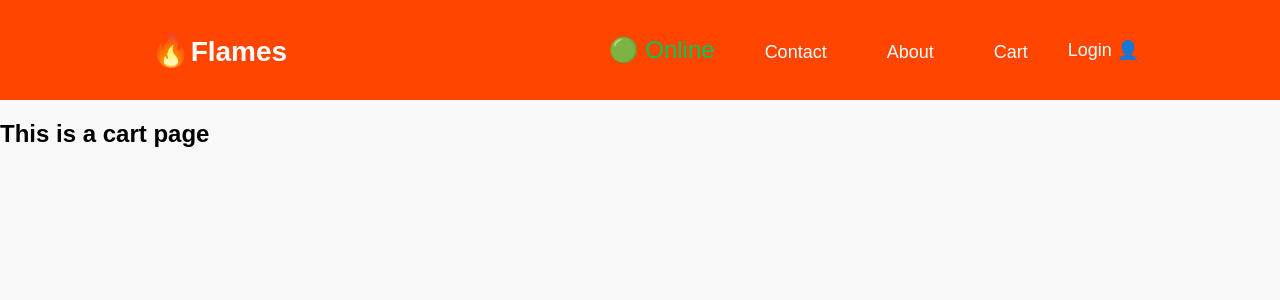
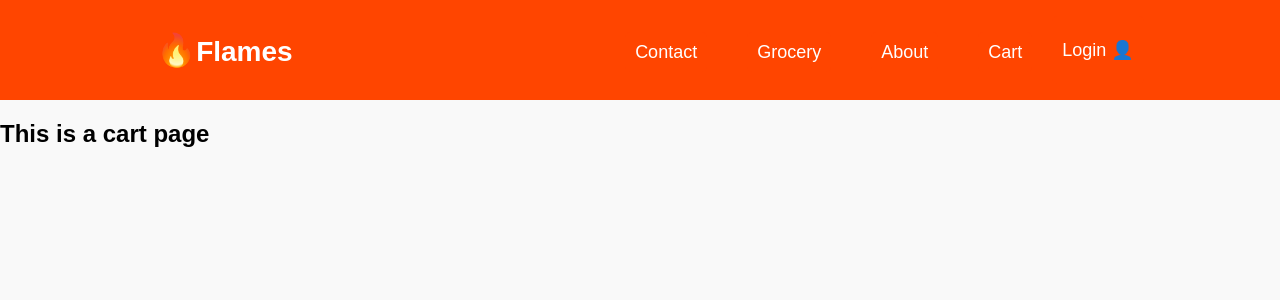
Before and after one commit to Karan-Bharti1/React-Polished, a React (Vite) app: page /cart in a window 1280 px wide. Shown: the top 300 px of the page. Built offline with nearby package versions, Linux system fonts and the light colour scheme.

Commit message:
Implemented Lazy Loading

```diff
--- a/index.css
+++ b/index.css
@@ -370,28 +370,7 @@ justify-content: space-between;
   font-family: 'Segoe UI', Tahoma, Geneva, Verdana, sans-serif;
   animation: blink 1.5s infinite;
 }
-.online-status {
-  display: flex;
-  align-items: center;
-  font-size: medium;
-  font-weight: medium;
-  margin-left: auto; /* push to right if inside nav */
-}
 
-.status {
-  display: flex;
-  align-items: center;
-  gap: 6px;
-}
-
-.status.online {
-  color: #00c853; /* green */
-}
-
-.status.offline {
-  color: #d32f2f; /* red */
-  animation: blink 1.4s infinite;
-}
 /* Mobile Responsive */
 @media (max-width: 660px) {
   .nav-items > ul > li {
--- a/src/App.js
+++ b/src/App.js
@@ -1,15 +1,19 @@
-import React from "react";
+import React, { lazy,Suspense } from "react";
 import ReactDOM from "react-dom/client";
 import Header from "./components/Header";
 import Body from "./pages/Body";
 import { Outlet, RouterProvider } from "react-router-dom";
 import { createBrowserRouter } from "react-router-dom";
-import About from "./pages/About";
+// import About from "./pages/About";
 import Contact from "./pages/Contact";
 import Cart from "./pages/Cart";
 import Error from "./pages/Error";
-import Menu from "./pages/Menu";
-
+import Menu from "./utils/Menu";
+import ShimmerRest from "./components/ShimmerRest";
+import ShimmerMenu from "./components/ShimmerMenu";
+// import Grocery from "./pages/Grocery";
+const Grocery=lazy(()=>import("./pages/Grocery"));
+const About=lazy(()=>import("./pages/About"))
 const AppLayout = () => {
   return (
     <div>
@@ -27,7 +31,7 @@ const appRouter = createBrowserRouter([
       element:<Body/>
     },{
     path: "/about",
-    element: <About />,
+    element:<Suspense fallback={<><ShimmerMenu/></>}><About/></Suspense>,
   },{
     path:"/contact",
     element:<Contact/>
@@ -37,6 +41,9 @@ const appRouter = createBrowserRouter([
   },{
     path:"/restaurants/:restaurantId",
     element:<Menu/>
+  },{
+    path:"/grocery",
+    element:<Suspense fallback={<><ShimmerMenu/></>}><Grocery/></Suspense>
   }],
     errorElement:<Error/>
   },
--- a/src/components/Header.js
+++ b/src/components/Header.js
@@ -18,19 +18,18 @@ function Header() {
       </div>
       <div className="nav-items">
         <ul>
-          <li className="online-status">
-            {onlineStatus ? (
-              <span className="status online">🟢 Online</span>
-            ) : (
-              <span className="status offline">🔴 Offline</span>
-            )}
-          </li>
 
           <li>
             <Link className="primary-button" to="/contact">
               Contact
             </Link>
+
           </li>
+           <li>
+            <Link className="primary-button" to="/grocery">
+              Grocery
+            </Link>
+            </li>
           <li>
             <Link className="primary-button" to="/about">
               About
--- /dev/null
+++ b/src/pages/Grocery.js
@@ -0,0 +1,6 @@
+const Grocery=()=>{
+    return(<>
+    <h1>Think of it as an application with grocery components</h1>
+    </>)
+}
+export default Grocery;
--- a/src/pages/Menu.js
+++ b/src/utils/Menu.js
@@ -4,8 +4,8 @@ import ShimmerMenu from "../components/ShimmerMenu";
 import { FaStar } from "react-icons/fa6";
 import { MdAccessTimeFilled } from "react-icons/md";
 import { IoFastFood } from "react-icons/io5";
-import { CDN_URL, MENU_URL, PLACEHOLDER_URL } from "../utils/url";
-import useRestaurantMenu from "../utils/useRestaurantMenu";
+import { CDN_URL, MENU_URL, PLACEHOLDER_URL } from "./url";
+import useRestaurantMenu from "./useRestaurantMenu";
 function Menu() {
   const { restaurantId } = useParams();
   const resInfo=useRestaurantMenu(restaurantId)
```
